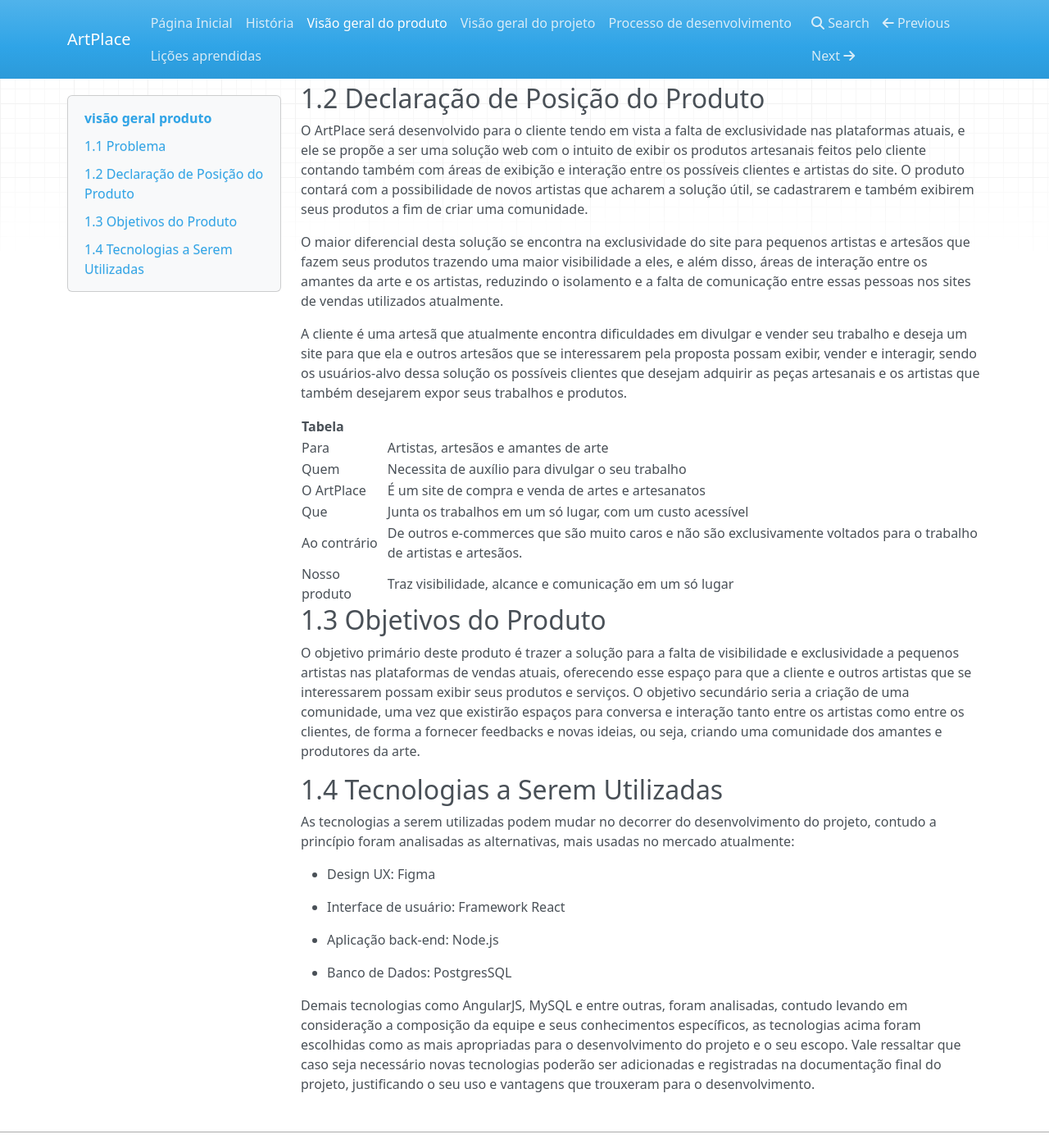
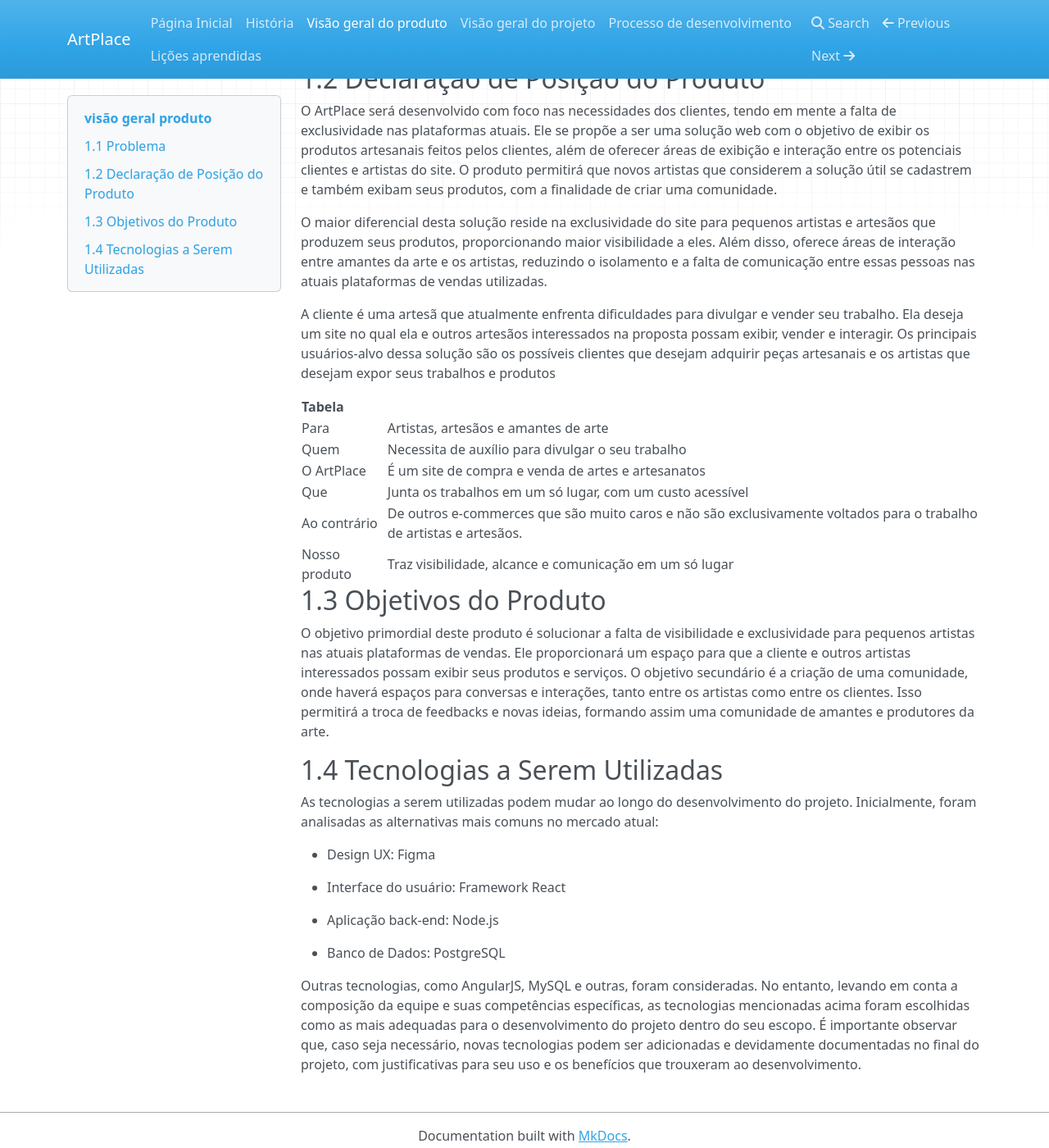
Before and after one commit to mdsreq-fga-unb/2023.2-ArtPlace, an MkDocs documentation site: the page built from docs/produto.md, in a window 1280 px wide and 1400 px high, scrolled down 867 px. Shown: the whole window at 82% size. Built offline with MkDocs 1.6.1, drawn with Linux system fonts in a browser that asks for light colours; nearby versions of some CDN libraries; some of the changed text lies outside the part shown.

Commit message:
uploading visão de produto

```diff
--- a/docs/produto.md
+++ b/docs/produto.md
@@ -2,18 +2,17 @@
 
 ## 1.1 Problema
 
-Hoje em dia um dos grandes problemas que os artesãos e os criadores de seu próprio trabalho enfrentam é a forma de divulgarem o seu trabalho, mesmo existindo plataformas com funcionalidades parecidas, como por exemplo Amazon, shopee e outros e-commerces, estes sistemas, além de não terem o foco para quem cria seu próprio trabalho, possuem uma dificuldade em seu acesso, que são as altas taxas que são cobradas dos seus usuários para manterem seu produto exposto no site além de uma parcela que é cobrada ao realizarem as vendas, taxas essas que serão muito mais acessíveis no ArtPlace
+Hoje em dia, um dos grandes problemas enfrentados por artesãos e criadores de seu próprio trabalho é a forma de divulgar seu trabalho. Mesmo existindo plataformas com funcionalidades semelhantes, como Amazon, Shopee e outros e-commerces, esses sistemas não têm o foco voltado para aqueles que criam seu próprio trabalho. Além disso, eles impõem altas taxas aos usuários para manterem seus produtos expostos no site, bem como uma parcela que é cobrada nas vendas. Essas taxas serão muito mais acessíveis no ArtPlace.
 
 ![Image title](assets/Ishikawaa.jpg)
 
 ## 1.2 Declaração de Posição do Produto
 
-O ArtPlace será desenvolvido para o cliente tendo em vista a falta de exclusividade nas plataformas atuais, e ele se propõe a ser uma solução web com o intuito de exibir os produtos artesanais feitos pelo cliente contando também com áreas de exibição e interação entre os possíveis clientes e artistas do site. O produto contará com a possibilidade de novos artistas que acharem a solução útil, se cadastrarem e também exibirem seus produtos a fim de criar uma comunidade.
+O ArtPlace será desenvolvido com foco nas necessidades dos clientes, tendo em mente a falta de exclusividade nas plataformas atuais. Ele se propõe a ser uma solução web com o objetivo de exibir os produtos artesanais feitos pelos clientes, além de oferecer áreas de exibição e interação entre os potenciais clientes e artistas do site. O produto permitirá que novos artistas que considerem a solução útil se cadastrem e também exibam seus produtos, com a finalidade de criar uma comunidade.
 
- O maior diferencial desta solução se encontra na exclusividade do site para pequenos artistas e artesãos que fazem seus produtos trazendo uma maior visibilidade a eles, e além disso, áreas de interação entre os amantes da arte e os artistas, reduzindo o isolamento e a falta de comunicação entre essas pessoas nos sites de vendas utilizados atualmente.
+ O maior diferencial desta solução reside na exclusividade do site para pequenos artistas e artesãos que produzem seus produtos, proporcionando maior visibilidade a eles. Além disso, oferece áreas de interação entre amantes da arte e os artistas, reduzindo o isolamento e a falta de comunicação entre essas pessoas nas atuais plataformas de vendas utilizadas.
 
-A cliente é uma artesã que atualmente encontra dificuldades em divulgar e vender seu trabalho e deseja um site para que ela e outros artesãos que se interessarem pela proposta possam exibir, vender e interagir, sendo os usuários-alvo dessa solução os possíveis clientes que desejam adquirir as peças artesanais e os artistas que também desejarem expor seus trabalhos e produtos.
-
+A cliente é uma artesã que atualmente enfrenta dificuldades para divulgar e vender seu trabalho. Ela deseja um site no qual ela e outros artesãos interessados na proposta possam exibir, vender e interagir. Os principais usuários-alvo dessa solução são os possíveis clientes que desejam adquirir peças artesanais e os artistas que desejam expor seus trabalhos e produtos
 
 |   Tabela    |                                                      |
 |--------------------|---------------------------------------------------------------|
@@ -26,18 +25,18 @@ A cliente é uma artesã que atualmente encontra dificuldades em divulgar e vend
 
 ## 1.3 Objetivos do Produto
 
-O objetivo primário deste produto é trazer a solução para a falta de visibilidade e exclusividade a pequenos artistas nas plataformas de vendas atuais, oferecendo esse espaço para que a cliente e outros artistas que se interessarem possam exibir seus produtos e serviços. O objetivo secundário seria a criação de uma comunidade, uma vez que existirão espaços para conversa e interação tanto entre os artistas como entre os clientes, de forma a fornecer feedbacks e novas ideias, ou seja, criando uma comunidade dos amantes e produtores da arte.
+O objetivo primordial deste produto é solucionar a falta de visibilidade e exclusividade para pequenos artistas nas atuais plataformas de vendas. Ele proporcionará um espaço para que a cliente e outros artistas interessados possam exibir seus produtos e serviços. O objetivo secundário é a criação de uma comunidade, onde haverá espaços para conversas e interações, tanto entre os artistas como entre os clientes. Isso permitirá a troca de feedbacks e novas ideias, formando assim uma comunidade de amantes e produtores da arte.
 
 ## 1.4 Tecnologias a Serem Utilizadas
 
-As tecnologias a serem utilizadas podem mudar no decorrer do desenvolvimento do projeto, contudo a princípio foram analisadas as alternativas, mais usadas no mercado atualmente:
+As tecnologias a serem utilizadas podem mudar ao longo do desenvolvimento do projeto. Inicialmente, foram analisadas as alternativas mais comuns no mercado atual:
 
 - Design UX: Figma
 
-- Interface de usuário: Framework React
+- Interface do usuário: Framework React
 
 - Aplicação back-end: Node.js
 
-- Banco de Dados: PostgresSQL
+- Banco de Dados: PostgreSQL
 
-Demais tecnologias como AngularJS, MySQL e entre outras, foram analisadas, contudo levando em consideração a composição da equipe e seus conhecimentos específicos, as tecnologias acima foram escolhidas como as mais apropriadas para o desenvolvimento do projeto e o seu escopo. Vale ressaltar que caso seja necessário novas tecnologias poderão ser adicionadas e registradas na documentação final do projeto, justificando o seu uso e vantagens que trouxeram para o desenvolvimento.
+Outras tecnologias, como AngularJS, MySQL e outras, foram consideradas. No entanto, levando em conta a composição da equipe e suas competências específicas, as tecnologias mencionadas acima foram escolhidas como as mais adequadas para o desenvolvimento do projeto dentro do seu escopo. É importante observar que, caso seja necessário, novas tecnologias podem ser adicionadas e devidamente documentadas no final do projeto, com justificativas para seu uso e os benefícios que trouxeram ao desenvolvimento.
```
